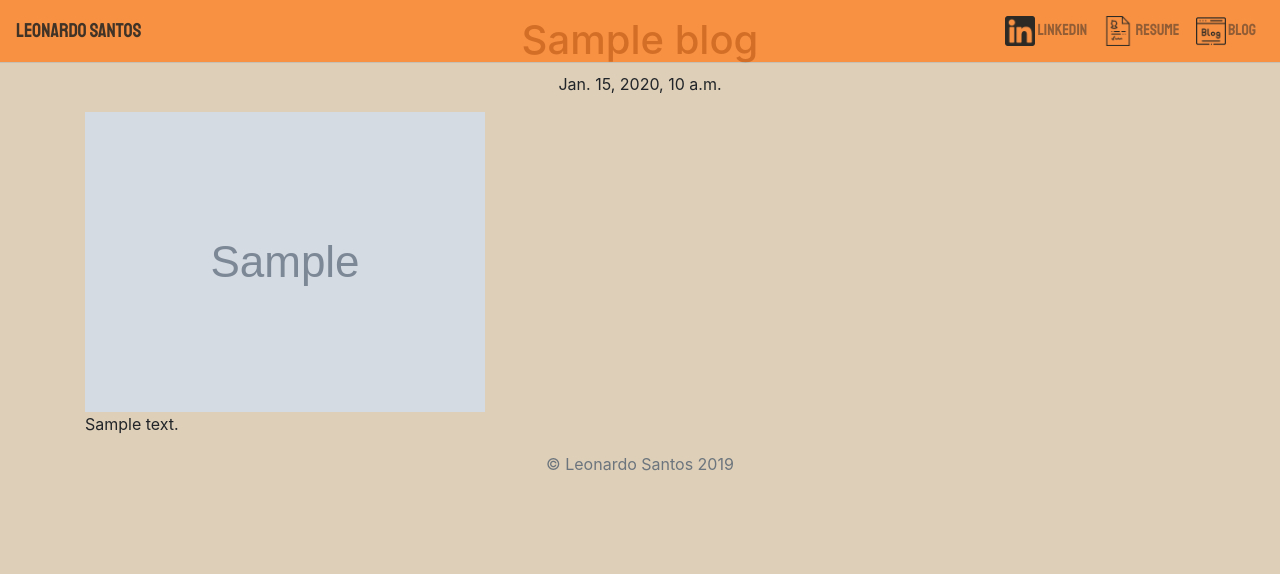
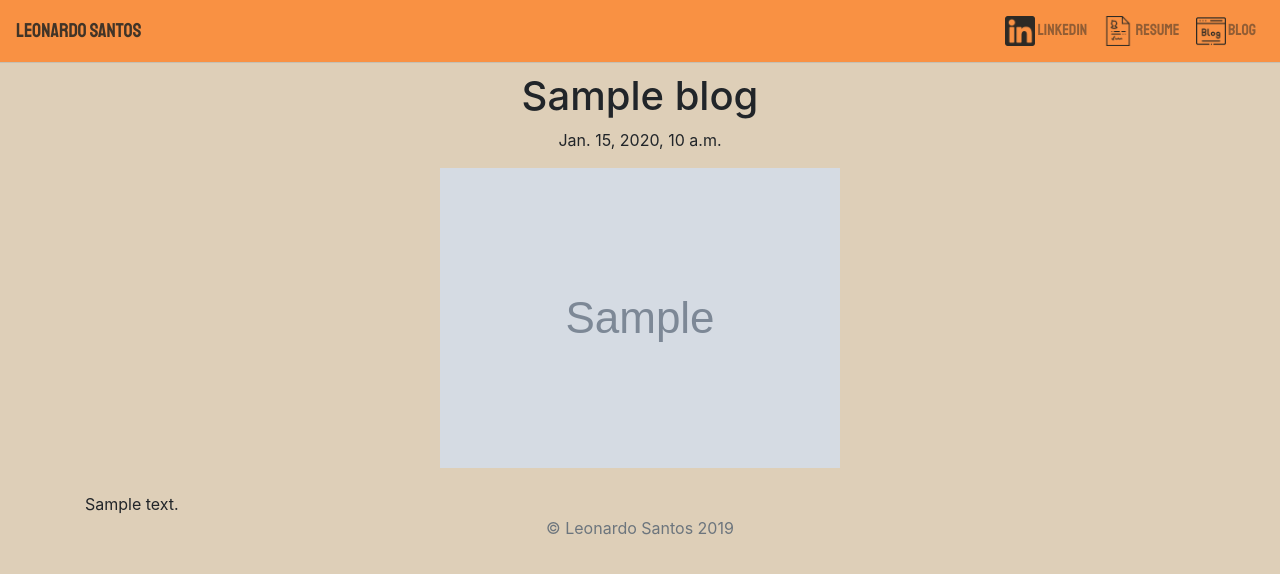
Before and after one commit to lsantos124/django-portfolio, a Django app: template blog/templates/blog/detail.html in a window 1280 px wide. Shown: the top 574 px of the page. Run offline with Django 3.2, Linux system fonts and the light colour scheme; the template is opened without the code that fills it: most values are stand-ins (such as "Sample title", 1, 10 or a date in 2020); grey boxes marked "Sample" are stand-in pictures; data that the repository does not hold is empty; some libraries are stand-ins or nearby versions; some web fonts are replaced.

Commit message:
minor changes to html pages

```diff
--- a/blog/templates/blog/allblogs.html
+++ b/blog/templates/blog/allblogs.html
@@ -16,12 +16,12 @@
 <hr>
 
 {% for blog in blogs.all %}
-<a href="{% url 'detail' blog.id %}"><h3>{{ blog.title }}</h3></a>
+<a class="link-custom" href="{% url 'detail' blog.id %}"><h3>{{ blog.title }}</h3></a>
 {{ blog.pub_date_pretty }}
 <br/>
 <img class="img-fluid" src="{{ blog.image.url }}" height=200 width=200 />
 <br />
-<p>{{ blog.summary }}</p>
+<p>{{ blog.summary|safe }}...</p>
 {% endfor %}
 
 {% endblock %}
--- a/blog/templates/blog/detail.html
+++ b/blog/templates/blog/detail.html
@@ -2,11 +2,15 @@
 
 {% block content %}
 
-<h1 class="text-center pt-3">{{ blog.title }}</h1>
+<br />
+<br />
+<br />
+<h1 class="text-center">{{ blog.title }}</h1>
 <p class="text-center">{{ blog.pub_date }}</p>
+<div class="text-center">
 <img class="img-fluid" src="{{ blog.image.url }}" height=400/>
+</div>
 <br />
-<p>{{ blog.body }}</p>
-</div>
+{{ blog.body|safe }}
 
 {% endblock %}
--- a/portfolio/templates/base.html
+++ b/portfolio/templates/base.html
@@ -7,7 +7,7 @@
   <meta name="description" content="">
   <meta name="author" content="Mark Otto, Jacob Thornton, and Bootstrap contributors">
   <meta name="generator" content="Jekyll v3.8.5">
-  <title>Leonardo Santos Website</title>
+  <title>Welcome to Leo's Site</title>
 
   <link rel="canonical" href="https://getbootstrap.com/docs/4.3/examples/album/">
 
@@ -62,6 +62,10 @@
       background-color: #ff8126;
       opacity: 0.8;
     }
+
+    .link-custom {
+      color: #ff8126;
+    }
   </style>
 </head>
 <body class="tan-background">
```
Also changed, not shown: jobs/templates/jobs/home.html (line endings or trailing spaces).
